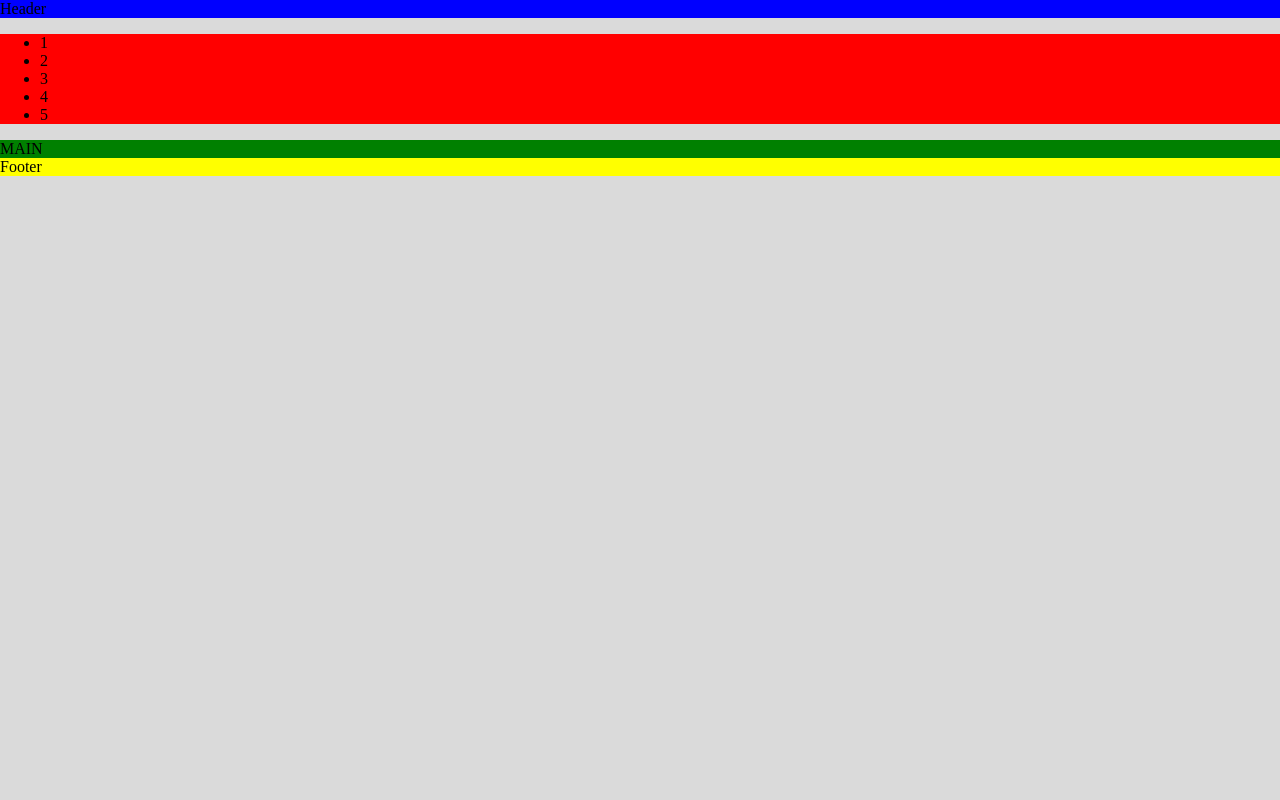
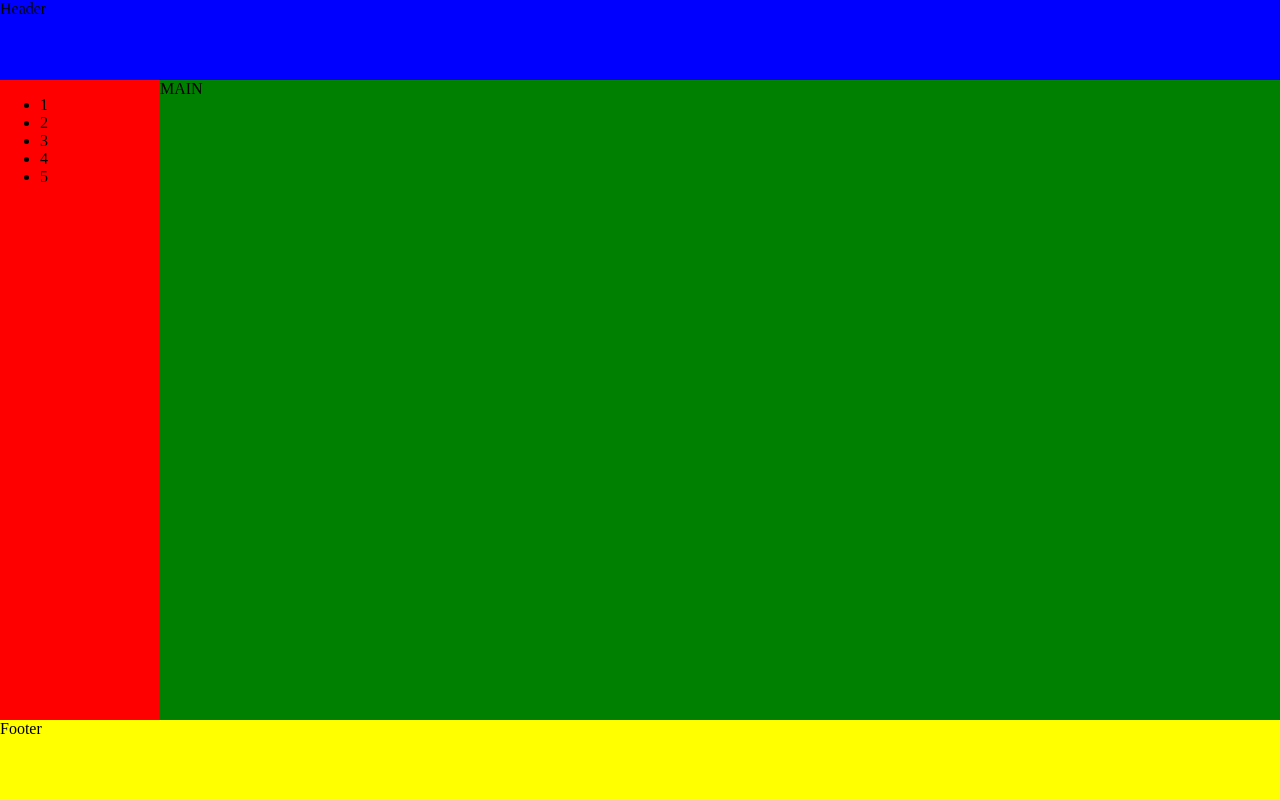
Before and after one commit to kevinccbsg/pwa-workbox-talk, a plain HTML site: page index.html in a window 1280 px wide. Drawn offline with Linux system fonts and the light colour scheme.

Commit message:
areas solution

```diff
--- a/css/style.css
+++ b/css/style.css
@@ -6,6 +6,13 @@ body {
 
 .container {
 	height: 100vh;
+	display: grid;
+	grid-template-columns: 20vh 1fr;
+	grid-template-rows: 10vh 1fr 10vh;
+	grid-template-areas:
+		"header header"
+		"aside main"
+		"footer footer";
 }
 
 header,
@@ -17,16 +24,20 @@ aside {
 
 header {
 	background-color: blue;
+	grid-area: header;
 }
 
 footer {
 	background-color: yellow;
+	grid-area: footer;
 }
 
 main {
 	background-color: green;
+	grid-area: main;
 }
 
 aside {
 	background-color: red;
+	grid-area: aside;
 }
```
